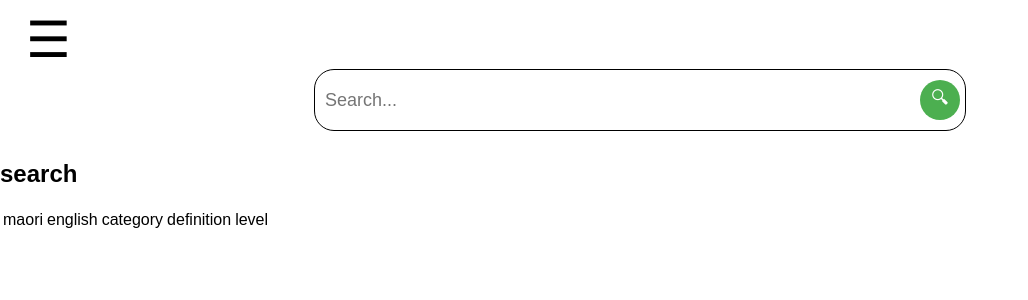
After one commit to talkingdimwit/TeReoDictonary-Assesment, a Flask app: template templates/search.html in a window 1280 px wide. The commit adds this page. Shown: the top 300 px of the page, without its empty margins (0-1028 px from the left). Run offline with Flask 3, Linux system fonts and the light colour scheme; the template is opened without the code that fills it, so the values that code supplies are empty.

Commit message:
search and category system working

```diff
--- a/app.py
+++ b/app.py
@@ -24,16 +24,48 @@ def create_connection(db_file):
 def render_homepage():  # put application's code here
     return render_template('home.html')
 
-@app.route('/category')
-def render_category():  # put application's code here
+@app.route('/search', methods=['GET', 'POST'])
+def render_search():
+    search = request.form['search']
+    query = "SELECT maori, english, category, definition, level FROM Dictionary WHERE maori like ? OR english like ?  OR category like ? OR definition like ?  OR level like ?"
+    search = "%" + search + "%"
+    con = create_connection(DATABASE)
+    cur = con.cursor()
+    cur.execute(query, (search, search, search, search, search))
+    definition_list = cur.fetchall()
+    con.close()
+    print(definition_list)
+    return render_template('search.html', definintions=definition_list)
+
+@app.route('/words')
+def render_words():  # put application's code here
     con = create_connection(DATABASE)
     query = "SELECT maori, english, category, definition, level FROM Dictionary"
     cur = con.cursor()
     cur.execute(query)
     definition_list = cur.fetchall()
+    query = "SELECT id, category FROM categories"
+    cur = con.cursor()
+    cur.execute(query)
+    category_list = cur.fetchall()
     con.close()
     print(definition_list)
-    return render_template('category.html', definitions=definition_list)
+    return render_template('words.html', definitions=definition_list, categories=category_list)
+
+@app.route('/words/<category>')
+def render_words_category(category):  # put application's code here
+    con = create_connection(DATABASE)
+    query = "SELECT maori, english, category, definition, level FROM Dictionary WHERE category=?"
+    cur = con.cursor()
+    cur.execute(query, (category, ))
+    definition_list = cur.fetchall()
+    query = "SELECT id, category FROM categories"
+    cur = con.cursor()
+    cur.execute(query)
+    category_list = cur.fetchall()
+    con.close()
+    print(definition_list)
+    return render_template('words.html', definitions=definition_list, categories=category_list)
 
 @app.route('/login')
 def render_login():  # put application's code here
--- a/static/style.css
+++ b/static/style.css
@@ -4,17 +4,37 @@
 			font-family: Arial, sans-serif;
 		}
 
+		.search-submit {
+			display: flex;
+			align-items: center;
+			padding: 5px;
+			width: 100%;
+			min-width: 300px;
+		}
+
 		.search-container {
+			position: fixed;
+			overflow: hidden;
 			display: flex;
 			flex-direction: column;
 			align-items: center;
 			justify-content: center;
-			height: 100vh;
+			height: 100%;
+			width: 100%;
+		}
+		.search-container-2 {
+			display: flex;
+			flex-direction: column;
+			align-items: center;
+			justify-content: center;
+			height: 10vh;
 		}
 
 		.search-box {
 			display: flex;
 			align-items: center;
+			flex-direction: column;
+			justify-content: center;
 			border: 1px solid black;
 			padding: 5px;
 			border-radius: 20px;
@@ -30,7 +50,7 @@
 			outline: none;
 		}
 
-		.search-box button {
+		.search-box input[type="submit"] {
 			background-color: #4CAF50;
 			color: white;
 			border: none;
--- a/templates/base.html
+++ b/templates/base.html
@@ -13,7 +13,7 @@
 	<div class="navigation-container" id="myNav">
 		<button onclick="closeNav()">×</button>
 		<a href="/">Home</a>
-		<a href="/category">Category</a>
+		<a href="/words">Category</a>
 		<a href="/login">Login</a>
 		<a href="#">Info</a>
 
--- /dev/null
+++ b/templates/search.html
@@ -0,0 +1,34 @@
+<!DOCTYPE html>
+<html>
+{% extends "base.html" %}
+{% block main %}
+	<div class="search-container-2">
+        <div class="search-box" method="POST" action="/search">
+            <form class="search-submit" method="POST" action="/search">
+                <input type="text" name="search" id="search" placeholder="Search...">
+                <input type="submit" value="🔍︎">
+            </form>
+        </div>
+	</div>
+    <h2>search</h2>
+    <table>
+        <thead>
+        <td>maori</td>
+        <td>english</td>
+        <td>category</td>
+        <td>definition</td>
+        <td>level</td>
+        </thead>
+        <tbody>
+        {% for words in definitions %}
+            <tr>
+                <td>{{ words[0] }}</td>
+                <td>{{ words[1] }}</td>
+                <td>{{ words[2] }}</td>
+                <td>{{ words[3] }}</td>
+                <td>{{ words[4] }}</td>
+            </tr>
+        {% endfor %}
+        </tbody>
+    </table>
+{% endblock %}
```
Also changed, not shown: templates/category.html (deleted, +0 -23 lines), templates/home.html (+6 -6 lines), templates/words.html (added, +32 -0 lines), 1 other file.
